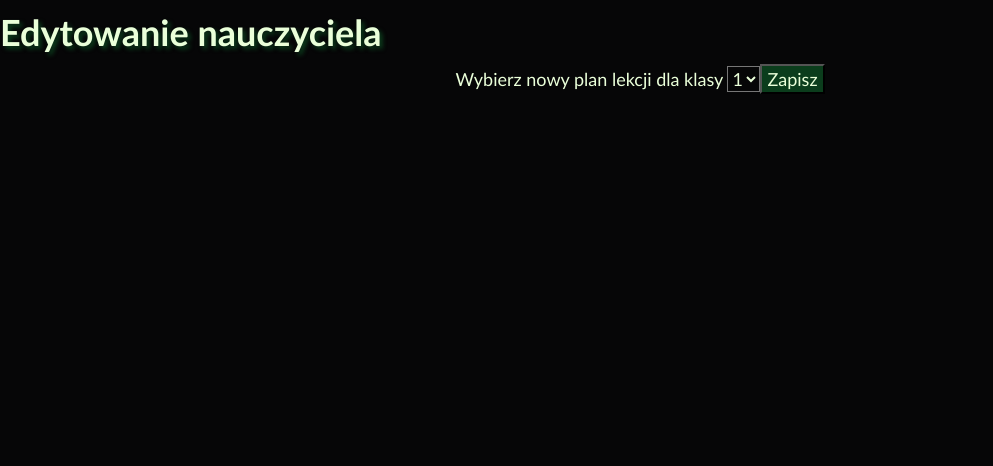
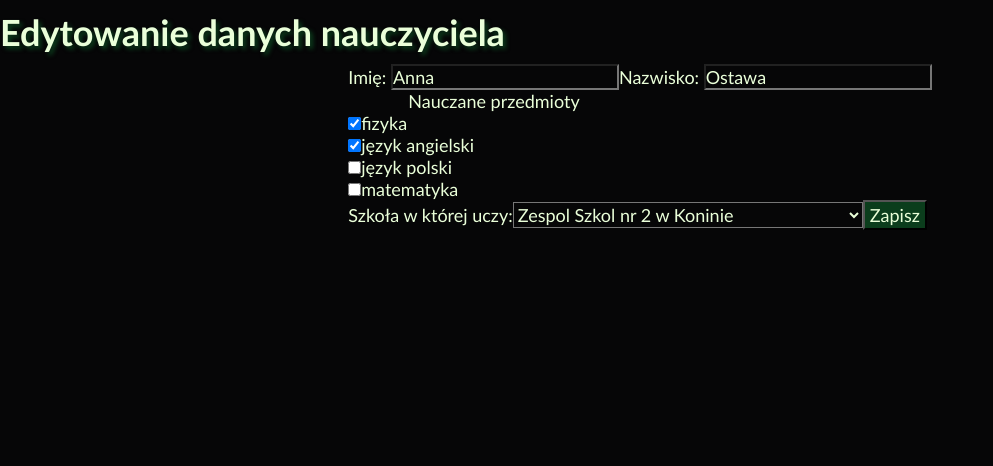
Before and after one commit to Zuzek16/UnterrichtApp, a PHP site: page /editNau.php?id=1 in a window 1280 px wide. Shown: the part 150-616 px from the top of the page, without its empty margins (0-993 px from the left). Run offline with PHP 8.4, Linux system fonts and the light colour scheme; data comes from the database, SQL or seed files in the repository; tables that the repository leaves empty hold one stand-in row (values such as "Sample post"); data that the repository does not hold is empty.

Commit message:
form for edit teacher + start of sql

```diff
--- a/editNau.php
+++ b/editNau.php
@@ -3,7 +3,7 @@
 <head>
      <meta charset="UTF-8">
      <meta name="viewport" content="width=device-width, initial-scale=1.0">
-     <title>Edycja klasy</title>
+     <title>Edycja danych nauczyciela</title>
      <link rel="stylesheet" href="styl.css">
 </head>
 <body>
@@ -12,31 +12,85 @@
      include_once "conn.php";
      include_once "getAll.php";
      addheader();?>
-<h2 class="pageFunc">Edytowanie nauczyciela</h2>
+<h2 class="pageFunc">Edytowanie danych nauczyciela</h2>
 <div class="dodKlase">
 <?php
      if (!isset($_GET['id'])) {
           echo "<p>Nie udało się pobrać informacji. Proszę spróbować jescze raz</p>
-          <a href='klasy.php'>Powrót</a>
+          <a href='nau.php'>Powrót</a>
           ";
      } else {
-          $nazwaKlasy = "nr. ".$_GET['id'];
-
-          global $planLekcjiKlasy;
+          $imie = "";
+          $nazwisko = "";
+          // var_dump($nauczyciele);
           foreach ($nauczyciele as $key => $value) {
                if ($value['id'] == $_GET['id']) {
-                    $nazwaKlasy = $value['nazwa'];
+                    $imie = $value['imie'];
+                    $nazwisko = $value['nazwisko'];
                }
           }
-          echo "<form method='POST' action='#'>
-          <label for='nowyPlan'>Wybierz nowy plan lekcji dla klasy ".$nazwaKlasy."</label>
-          <select name='nowyPlan' id='nowyPlan'>";
 
-          foreach ($planyLekcji as $key => $value) {
-               echo "<option value='".$value['id']."'>".$value['id']."</option>";
+          echo "<form method='POST' action='#'>";
+          echo "<label for='imie'>Imię: </label>";
+          echo "<input type='text' value='$imie'>";
+
+          echo "<label for='nazwisko'>Nazwisko: </label>";
+          echo "<input type='text' value='$nazwisko'>";
+          echo "<p>Nauczane przedmioty</p>";
+          echo '<div class="checkboxes">';
+          $nauPrzed = [];
+          foreach ($nauczany_przedmiot as $key => $value) {//spr jakie przedmioty uczą / move to a fn
+               foreach ($value as $key2 => $value2) {
+                    if ($imie." ".$nazwisko == $value2[1] && $_GET['id'] == $value2[0]) {
+                         array_push($nauPrzed, $key);
+                    //    echo "<p>$key</p>";
+                   }
+               }
           }
 
-          echo "</select><button type='submit'>Zapisz</button></form>";
+          global $przedmiot;
+          foreach ($przedmiot as $el) {
+               $printed = false;
+               foreach ($nauPrzed as $key => $value) {
+                    if ($el['nazwa'] == $value) {
+                         echo "<input type='checkbox' name='".$el['id']."' id='".$el['id']."' value='".$el['id']."' checked>";
+              echo "<label for='".$el['id']."'>".$el['nazwa']."</label><br>";
+              $printed = true;
+                    }
+               }
+               if ($printed == false) {
+                    echo "<input type='checkbox' name='".$el['id']."' id='".$el['id']."' value='".$el['id']."'>";
+              echo "<label for='".$el['id']."'>".$el['nazwa']."</label><br>";
+               }
+
+          }
+
+
+
+          echo "</div>";
+          //  echo "<input type='checkbox' checked>";
+
+          echo "<label for='szkola'>Szkoła w której uczy:</label>";
+          echo "<select name='szkola' id='szkola'>";
+
+          $aktSzkola = "";
+          foreach ($nauSzkoly as $row => $value) {
+               if ($_GET['id'] == $value['id_nauczyciela']) {
+                   if (trim($value['nazwa']) != "") {
+                    $aktSzkola = $value['nazwa'];
+                   }
+               }
+          }
+
+          foreach ($klasaSzkoly as $key => $value) {
+               if ($key == $aktSzkola) {
+                    echo "<option value='".$key."' selected >".$key."</option>";
+               } else {
+                    echo "<option value='".$key."' >".$key."</option>";
+               }
+          }
+          echo "</select>";
+          echo "<button type='submit'>Zapisz</button></form>";
      }
      ?>
      <?php
```
